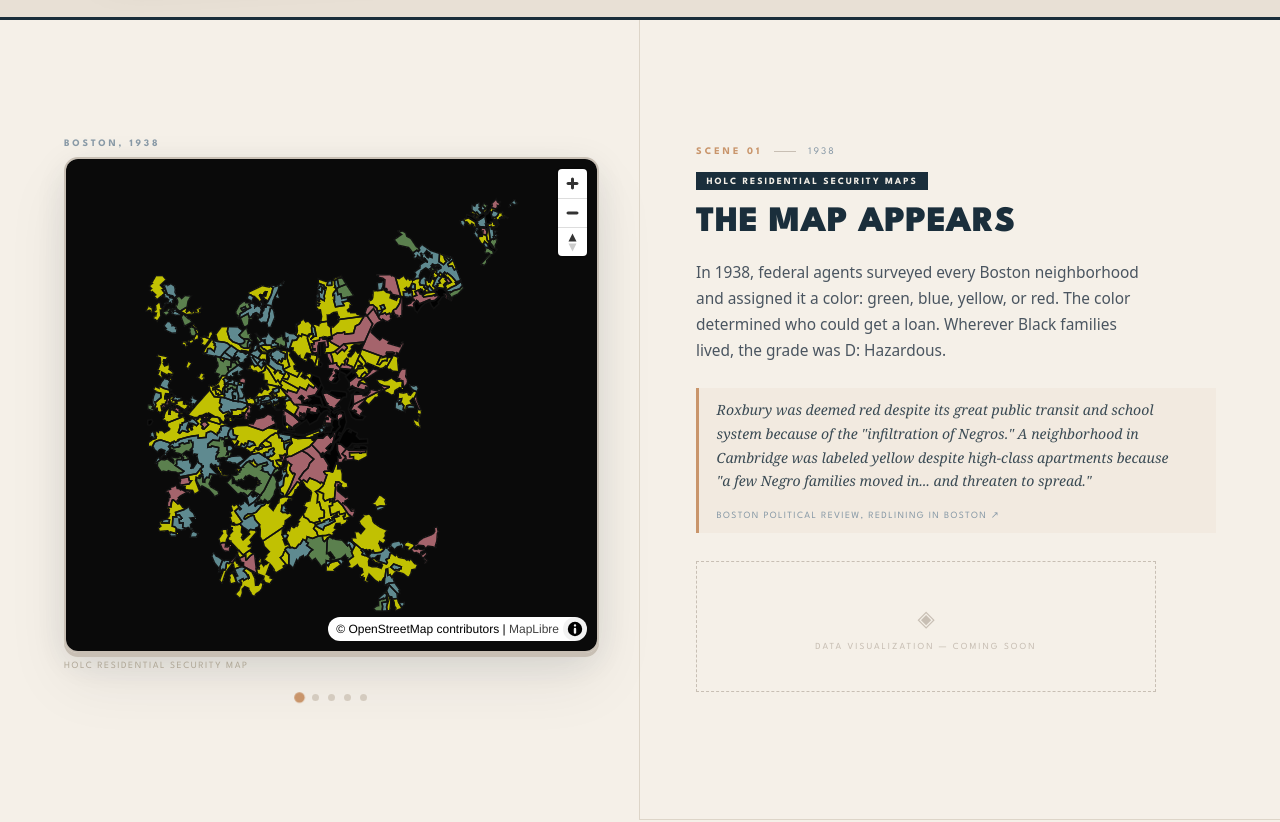
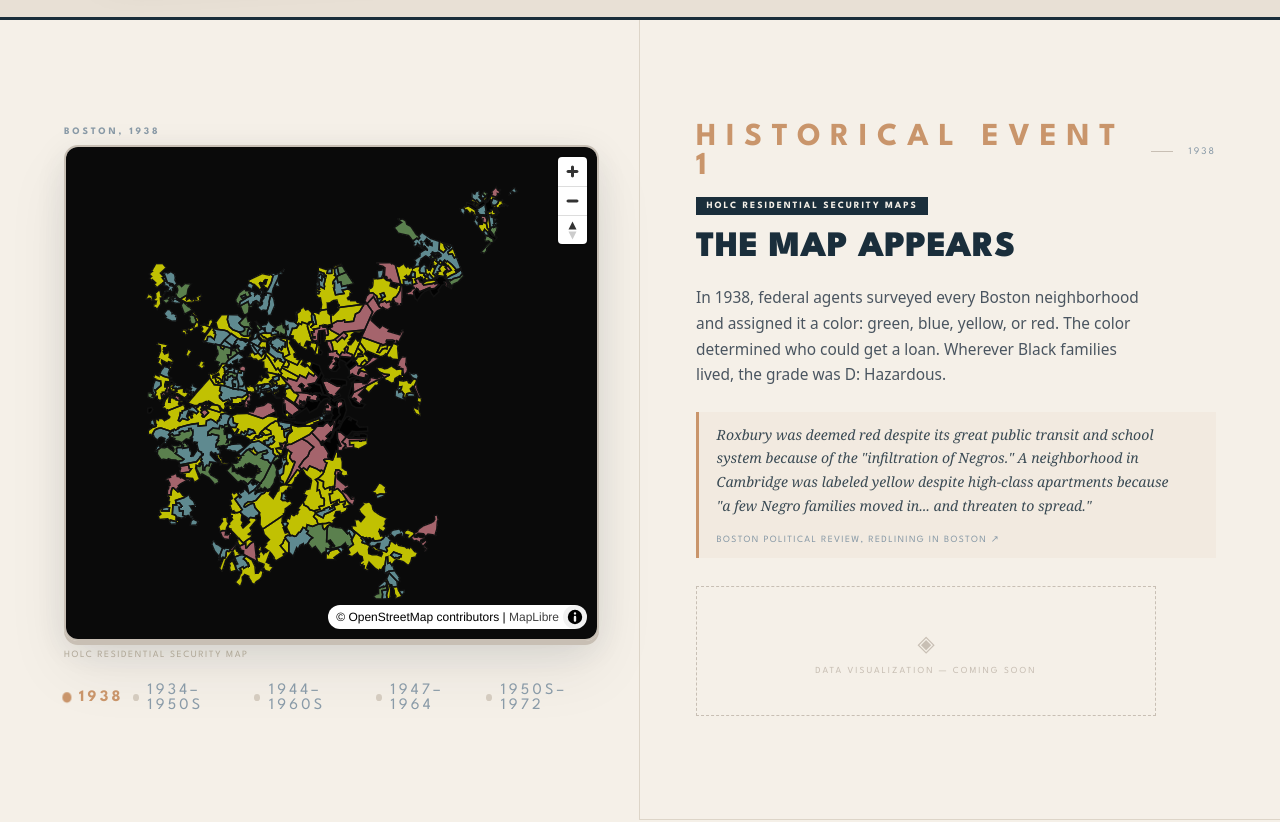
Before and after one commit to unyimeu/6.C35_Final_Project, a SvelteKit app in the folder my-portfolio/: page / in a window 1280 px wide. Shown: the part 1580-2402 px from the top of the page. Built offline with nearby package versions, Linux system fonts and the light colour scheme; no server answers.

Commit message:
feature: added styling to titles

```diff
--- a/my-portfolio/src/routes/+page.svelte
+++ b/my-portfolio/src/routes/+page.svelte
@@ -88,6 +88,9 @@
           class="indicator-dot {activeScene === scene.id ? 'active' : ''}"
           aria-label="Scene {scene.id}"
         ></button>
+        <span class="scene-year-dot {activeScene === scene.id ? 'active' : ''}"
+          >{scene.year}</span
+        >
       {/each}
     </div>
   </div>
@@ -332,6 +335,11 @@
     transform: scale(1.5);
   }
 
+  .scene-year-dot.active {
+    color: #c9956b;
+    font-weight: 700;
+  }
+
   /* SCROLL PANELS */
   .scroll-panels {
     width: 50%;
@@ -401,17 +409,27 @@
   .panel-header {
     display: flex;
     align-items: center;
-    gap: 0.75rem;
+    gap: 1rem;
     margin-bottom: 1rem;
   }
 
   .scene-label {
     font-family: "League Spartan", sans-serif;
-    font-size: 0.63rem;
+    font-size: 2rem;
     letter-spacing: 0.3em;
     text-transform: uppercase;
     color: #c9956b;
     font-weight: 700;
+  }
+
+  .scene-year-dot {
+    font-family: "League Spartan", sans-serif;
+    font-size: 1rem;
+    letter-spacing: 0.2em;
+    text-transform: uppercase;
+    color: #8a9ba8;
+
+    transition: color 0.3s ease;
   }
 
   .scene-divider {
```
Also changed, not shown: my-portfolio/src/lib/scenes.js.
